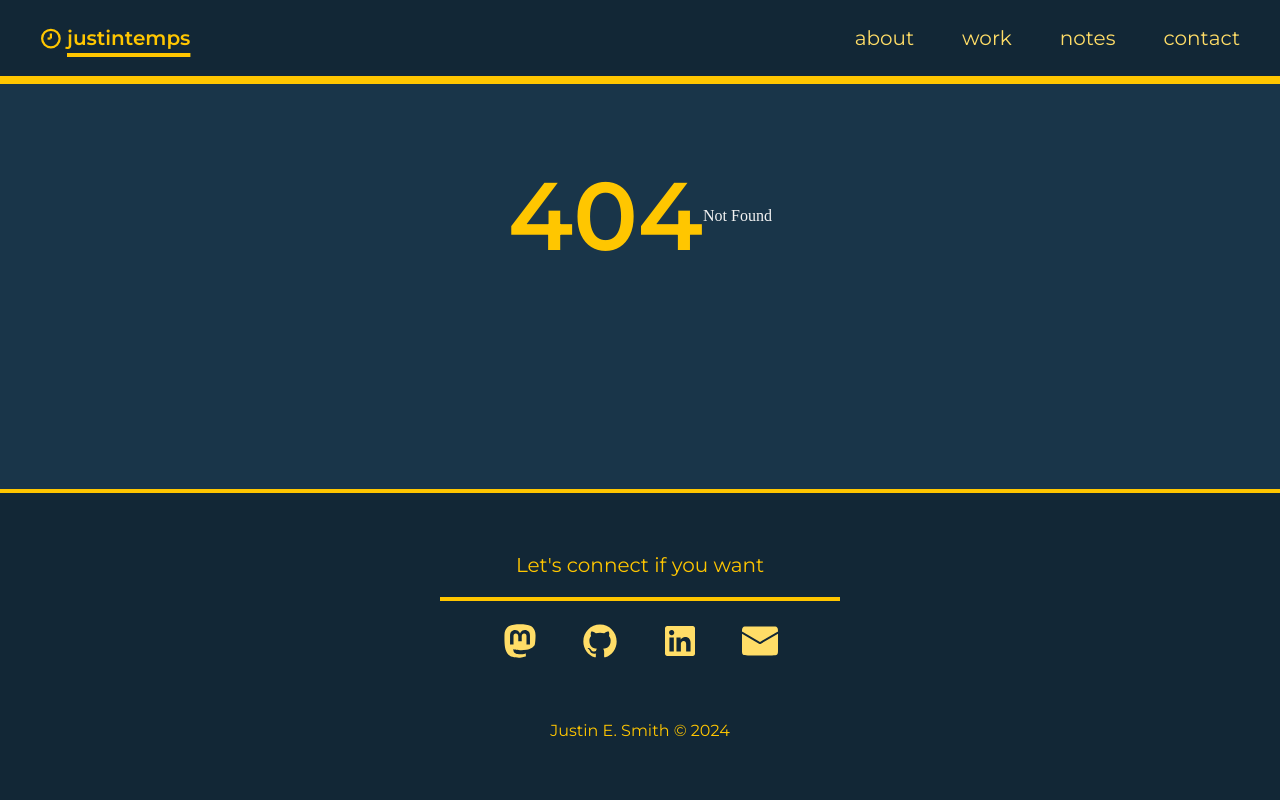
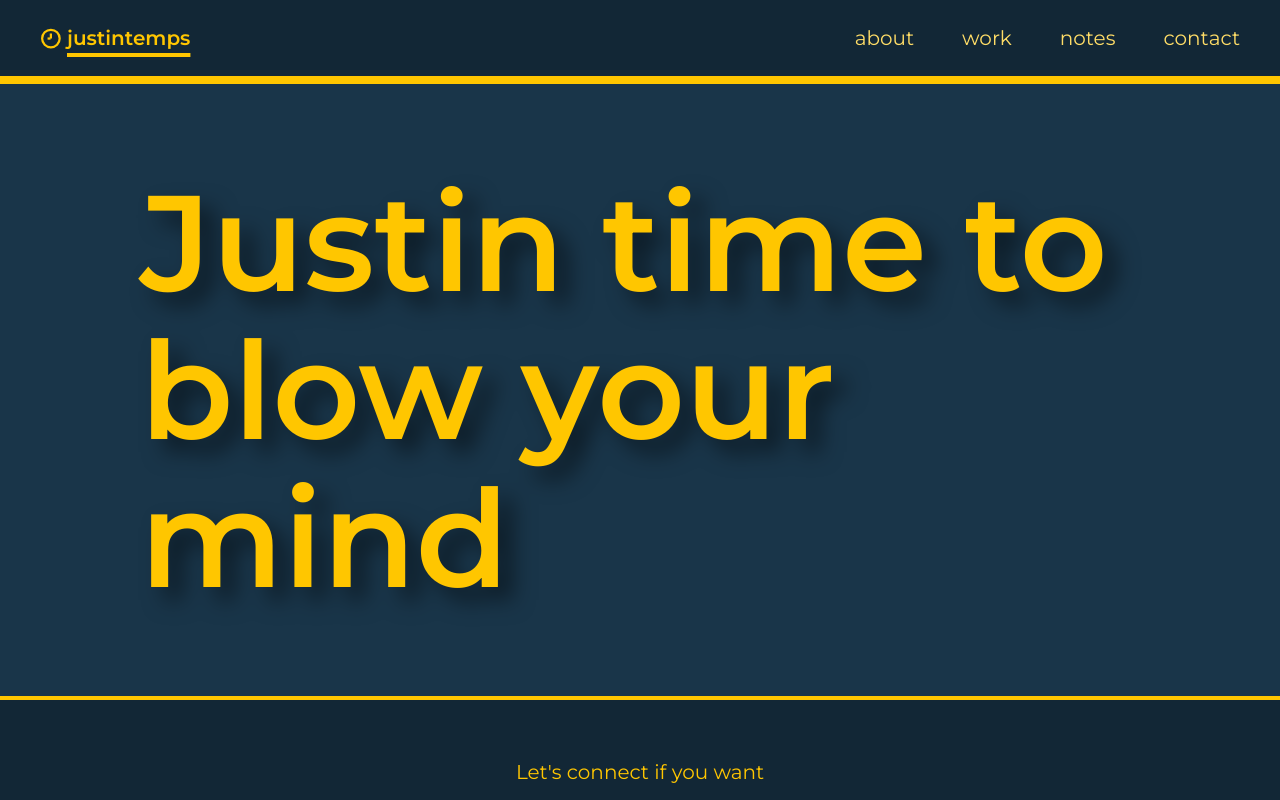
Before and after one commit to justintemps/justintemps, a SvelteKit app: page / in a window 1280 px wide. Before the commit this address had no page. Shown: the top 800 px of the page. Built offline with nearby package versions, Linux system fonts and the light colour scheme.

Commit message:
Main page hero title

```diff
--- /dev/null
+++ b/src/routes/+page.svelte
@@ -0,0 +1,11 @@
+<h1>Justin time to blow your mind</h1>
+
+<style lang="scss">
+  h1 {
+    font-size: rem(136px);
+    line-height: rem(148px);
+    font-weight: bold;
+    filter: drop-shadow(14px 13px 11px rgba(0, 0, 0, 0.5));
+    max-width: calc(var(--size--content--max) - 200px);
+  }
+</style>
```
